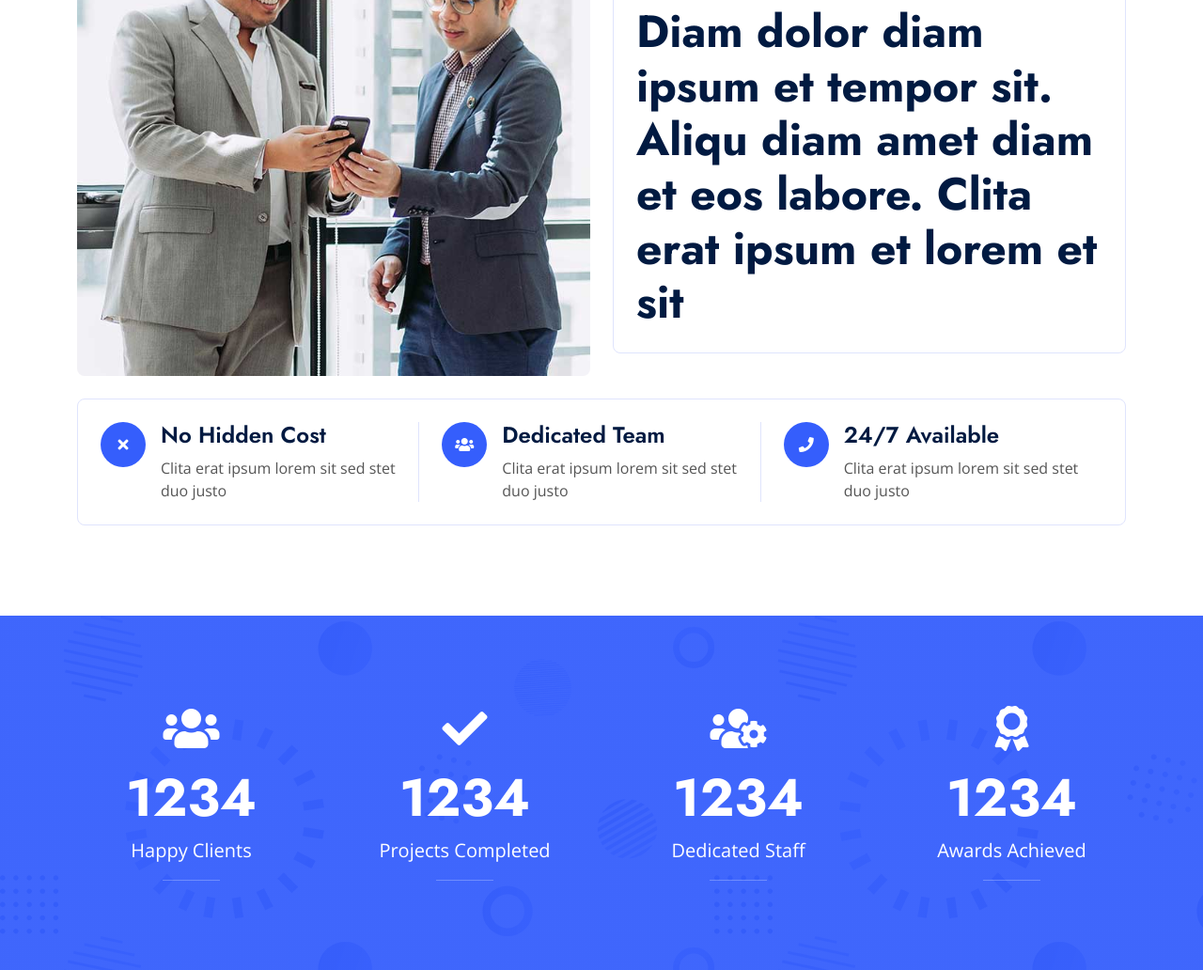
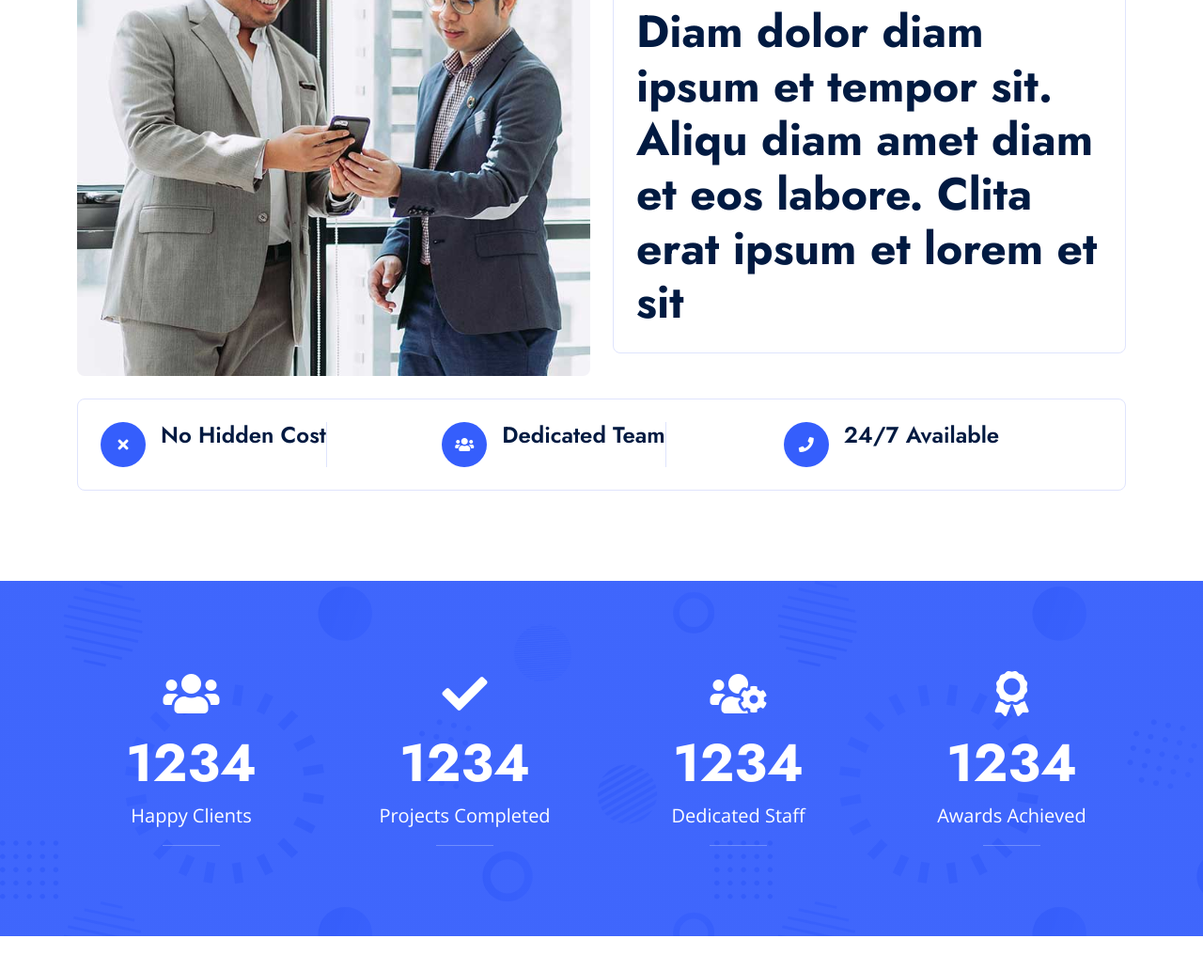
Before and after one commit to Team-Incredible/Finacha-Backend, a Django app: page / in a window 1280 px wide. Shown: the part 2359-3391 px from the top of the page at 94% size. Run offline with Django 4.2, Linux system fonts and the light colour scheme; some libraries are stand-ins or nearby versions.

Commit message:
Update home.html

```diff
--- a/templates/home.html
+++ b/templates/home.html
@@ -192,7 +192,7 @@
                                 </div>
                                 <div class="ps-3">
                                     <h4>No Hidden Cost</h4>
-                                    <span>Clita erat ipsum lorem sit sed stet duo justo</span>
+                                    <span></span>
                                 </div>
                                 <div class="border-end d-none d-lg-block"></div>
                             </div>
@@ -207,7 +207,7 @@
                                 </div>
                                 <div class="ps-3">
                                     <h4>Dedicated Team</h4>
-                                    <span>Clita erat ipsum lorem sit sed stet duo justo</span>
+                                    <span></span>
                                 </div>
                                 <div class="border-end d-none d-lg-block"></div>
                             </div>
@@ -222,7 +222,7 @@
                                 </div>
                                 <div class="ps-3">
                                     <h4>24/7 Available</h4>
-                                    <span>Clita erat ipsum lorem sit sed stet duo justo</span>
+                                    <span></span>
                                 </div>
                             </div>
                         </div>
```
